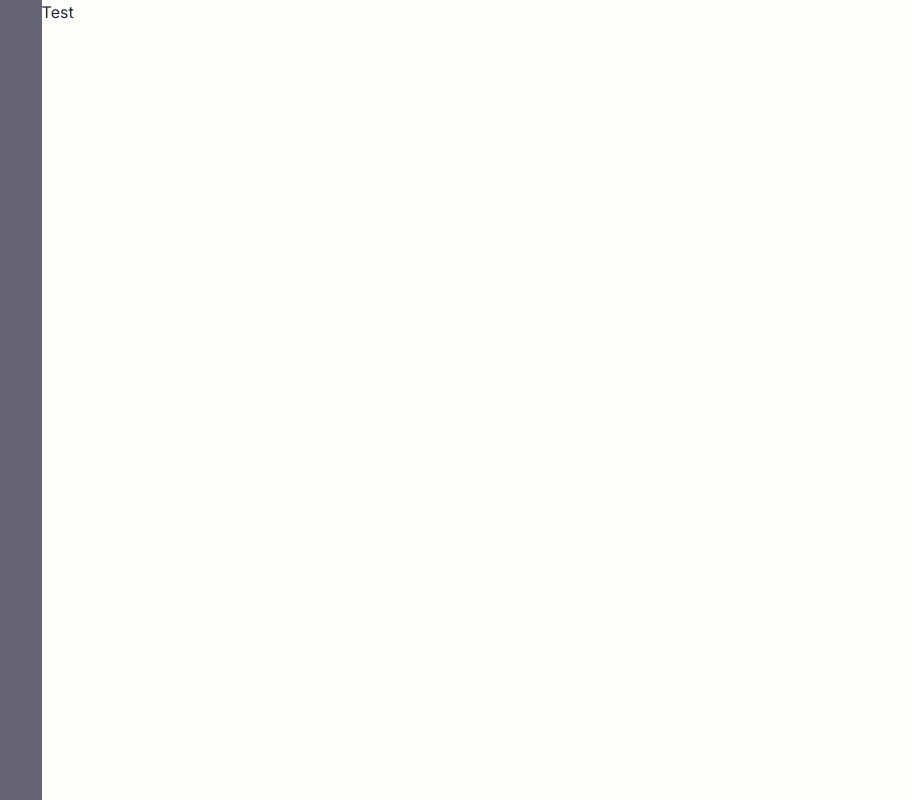
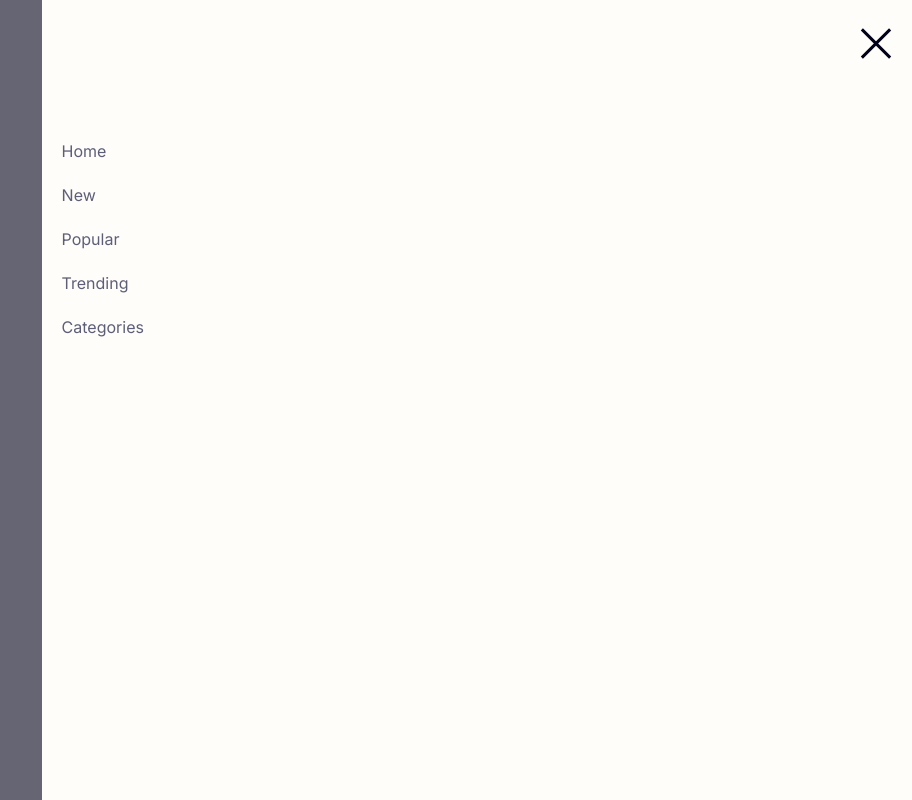
Before and after one commit to chungvuiloong/news-landing-page, a Next.js app: page / in a window 1280 px wide. Both pictures are taken after a click on the element 790 px from the left and 43 px from the top of the page. Shown: the top 800 px of the page, without its empty margins (368-1280 px from the left). Built offline with nearby package versions, Linux system fonts and the light colour scheme.

Commit message:
Added close logo. And nav link

```diff
--- a/src/components/Nav.tsx
+++ b/src/components/Nav.tsx
@@ -3,6 +3,7 @@ import Image from 'next/image';
 import React, { useState} from 'react';
 import Logo from '@/assets/images/logo.svg'
 import Hamburger_logo from '@/assets/images/icon-menu.svg'
+import Close_logo from '@/assets/images/icon-menu-close.svg'
 
 const nav_link:String[] = ['Home', 'New', 'Popular', 'Trending', 'Categories']
 
@@ -15,8 +16,19 @@ const Nav = () => {
                 modal ?
                     <div className='-pl-[17px] w-screen min-h-screen fixed flex' onClick={()=> setModal(!modal)}>
                         <div className='basis-[32%] bg-Very-dark-blue bg-opacity-60'>{" "}</div>
-                        <div className='basis-[68%] bg-Off-white'>
-                            Test
+                        <div className='basis-[68%] bg-Off-white px-5 pt-7 '>
+                            <div className='flex flex-row-reverse'>
+                                <Image src={Close_logo} alt='Close logo' />
+                            </div>
+                            <ul className='mt-20 flex flex-col lg:hidden gap-5 text-left text-Dark-grayish-blue'>
+                                {
+                                    nav_link.map((nav, i)=>
+                                        <li key={i} className='hover:text-Soft-red cursor-pointer'>
+                                            {nav}
+                                        </li>
+                                    )
+                                }
+                            </ul>
                         </div>
                     </div>
                 :  <></>
@@ -33,13 +45,6 @@ const Nav = () => {
                             <Image src={Hamburger_logo} alt='Hamburger Logo' className='cursor-pointer'/>
                         </div>
                     }
-                {/* <div className='h-full my-auto 2xl:hidden block' onClick={()=> setModal(!modal)}>
-                    {
-                        modal ? <div className='min-h-screen fixed bg-Soft-red'>Open</div> :
-                            <Image src={Hamburger_logo} alt='Hamburger Logo' className='cursor-pointer'/>
-                    }
-                    <Image src={Hamburger_logo} alt='Hamburger Logo' className='cursor-pointer'/>
-                </div> */}
                 <ul className='2xl:flex hidden gap-10 text-end text-Dark-grayish-blue'>
                     {
                         nav_link.map((nav, i)=>
```
